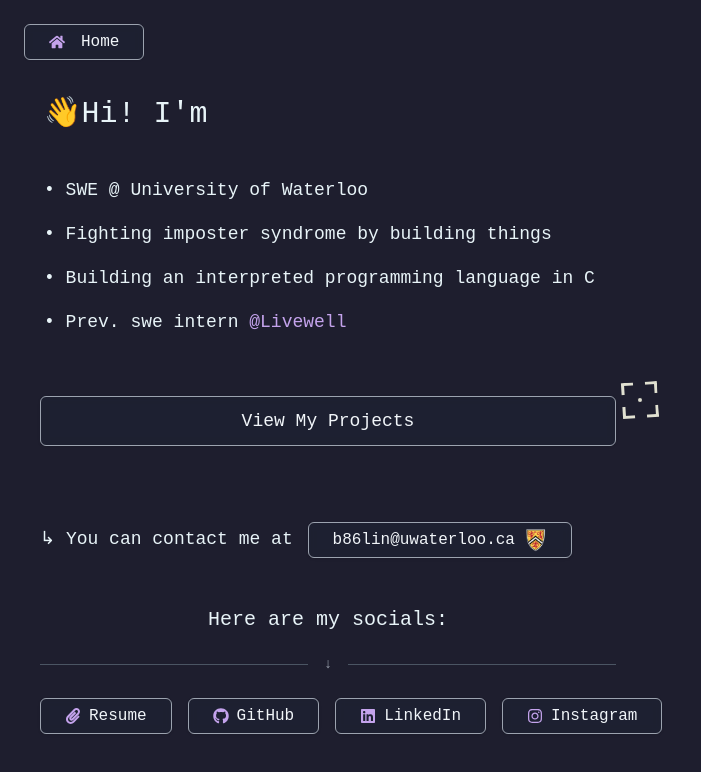
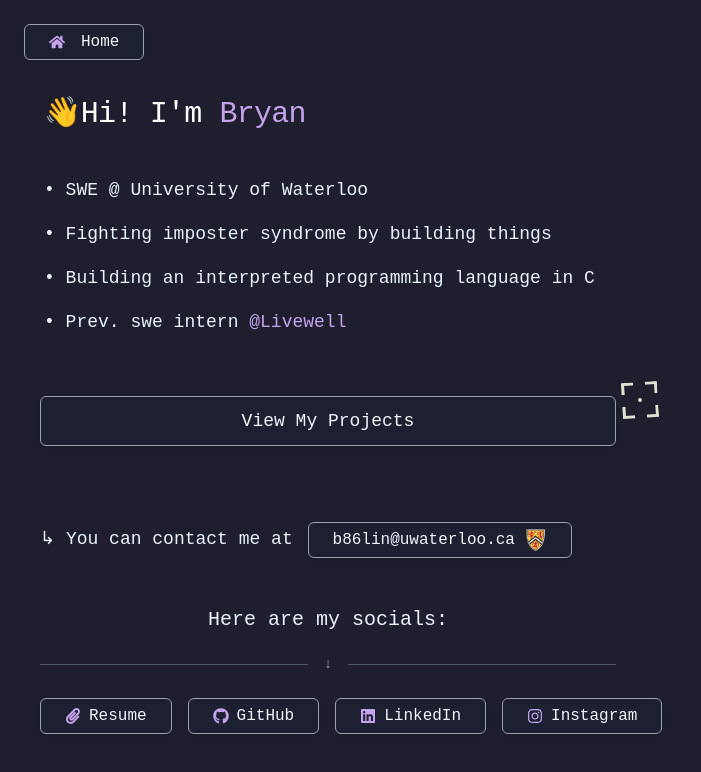
Before and after one commit to Blynkosaur/personal-portfolio-v2, a Next.js app: page / in a window 1280 px wide. Shown: the top 772 px of the page, without its empty margins (0-701 px from the left). Built offline with nearby package versions, Linux system fonts and the light colour scheme.

Commit message:
last of the day prolly

```diff
--- a/src/app/page.js
+++ b/src/app/page.js
@@ -142,14 +142,24 @@ export default function Home() {
 <div className="w-full max-w-xl mt-2 mx-1">
         <h1
           className="text-3xl font-bold mt-12 mb-10 text-left"
-          style={{ fontWeight: "300" }}
+          style={{ fontWeight: "250" }}
         >
-          👋Hi! I'm{' '}
+          <TextType
+            text={["👋Hi! I'm"]}
+            typingSpeed={100}
+            pauseDuration={2000}
+            initialDelay={1000}
+            showCursor={false}
+            textColors={["#ffffff"]}
+            loop={false}
+          />{' '}
+
+
           <TextType
             text={["Bryan.", "a builder.", "a problem solver.", "a UWaterloo student."]}
             typingSpeed={75}
             pauseDuration={3500}
-            initialDelay={1000}
+            initialDelay={1500}
             showCursor={true}
             cursorCharacter="|"
             textColors={["#c4a3ec"]}
```
